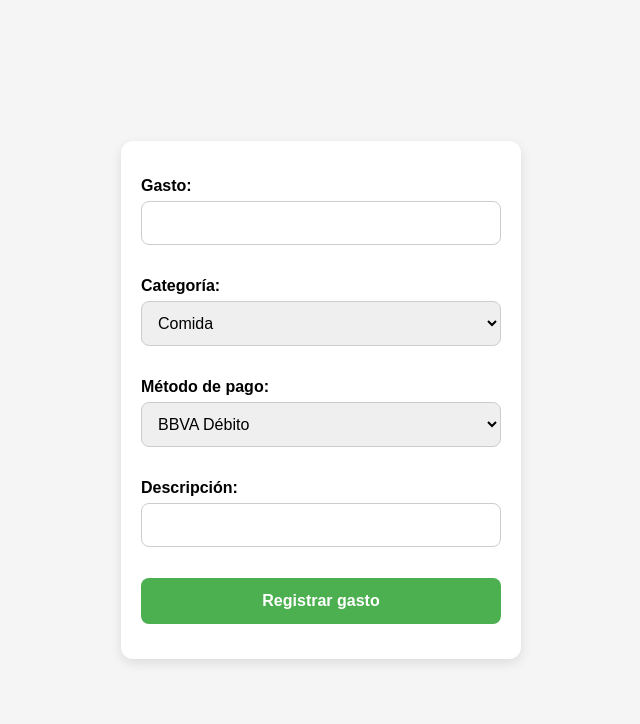
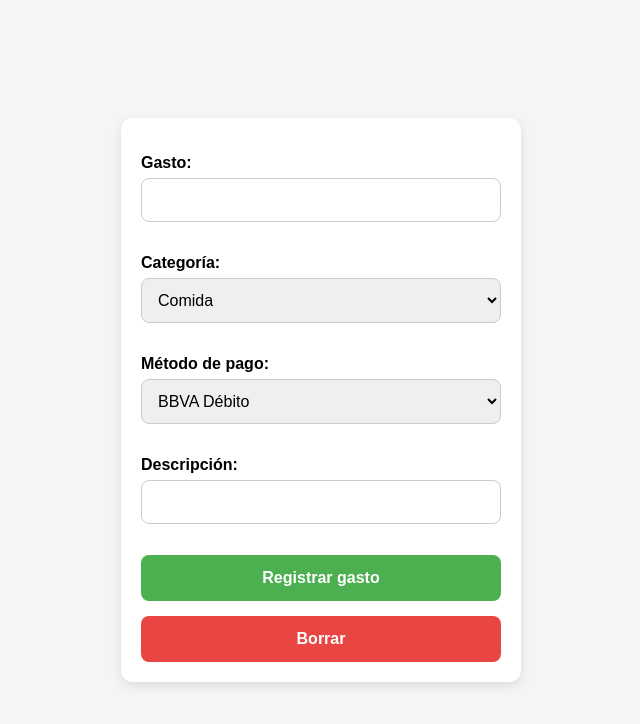
Before and after one commit to AdrianChavezMor/registro-gastos, a plain HTML site: page frontend/index.html in a window 1280 px wide. Shown: the whole page, without its empty margins (319-959 px from the left). Drawn offline with Linux system fonts and the light colour scheme.

Commit message:
Added clear button

```diff
--- a/frontend/index.html
+++ b/frontend/index.html
@@ -36,6 +36,9 @@
     <div class="registrar-containers">
       <button onclick="registrarGasto()">Registrar gasto</button>
     </div>
+     <div class="clear-containers">
+        <button class="clear-button" onclick="clearContent()">Borrar</button>
+    </div>
   </div>
 </body>
 
--- a/frontend/script.js
+++ b/frontend/script.js
@@ -38,18 +38,15 @@ async function registrarGasto(){
                  'fecha': fecha}
 
 
-  const result = await registrarGastoService(gasto);
+  await registrarGastoService(gasto);
 
-  numberInput.value = 0
-  categorySelector.value = ''
-  paymentmethodSelector.value = ''
-  descriptionBox.value = ''
+}
 
-  if (result.success) {
-    alert('¡Registro exitoso!');
-  } else {
-    alert('Error: ' + result.error);
-  }
+function clearContent(){
+   numberInput.value = '';
+   categorySelector.selectedIndex = 0;
+   paymentmethodSelector.selectedIndex = 0;
+   descriptionBox.value = '';
 }
 
 //NEXT TO DO: CREATE AN ENDPOINT IN A NODE JS BACKEND SERVER AND SEND THE PAYLOAD THROUGH THAT ENDPOINT
--- a/frontend/styles.css
+++ b/frontend/styles.css
@@ -50,6 +50,19 @@ button {
   transition: background-color 0.3s ease;
 }
 
+.clear-button {
+  width: 100%;
+  background-color: #e94643;
+  color: white;
+  padding: 14px;
+  border: none;
+  border-radius: 8px;
+  cursor: pointer;
+  font-size: 1rem;
+  font-weight: bold;
+  transition: background-color 0.3s ease;
+}
+
 button:hover {
   background-color: #45a049;
 }
```
